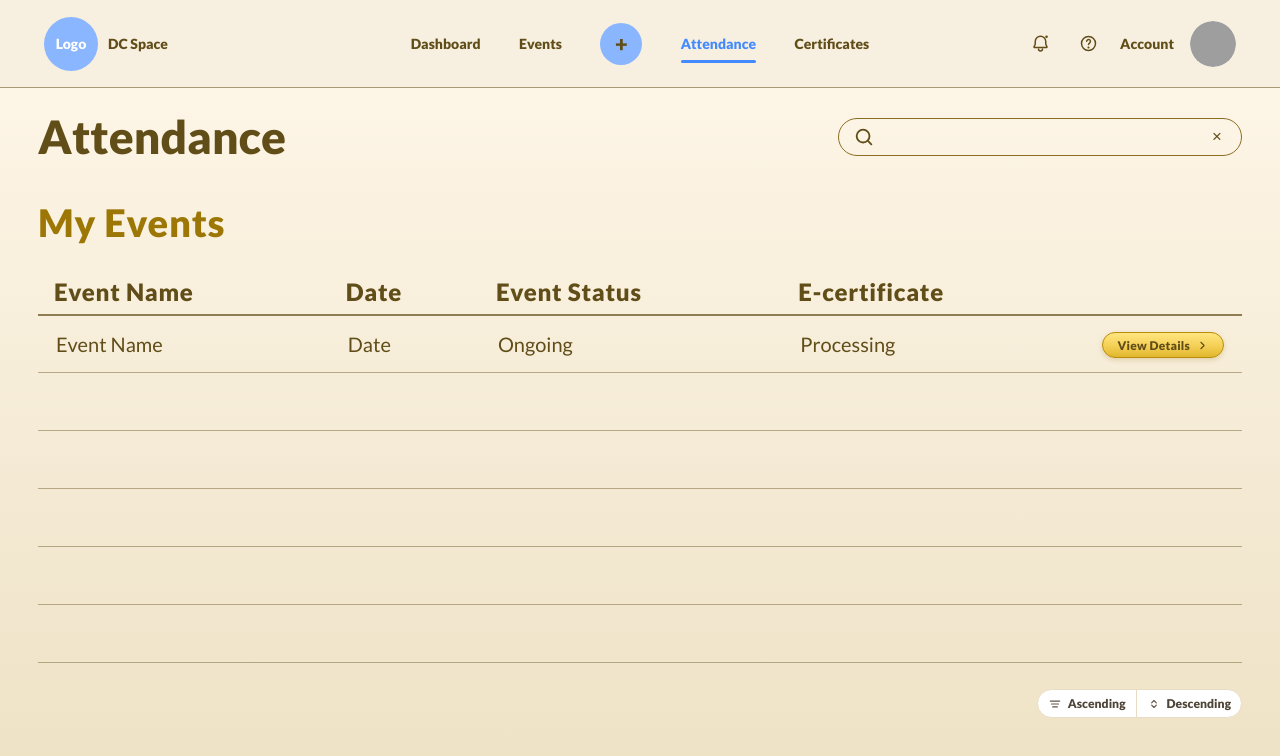
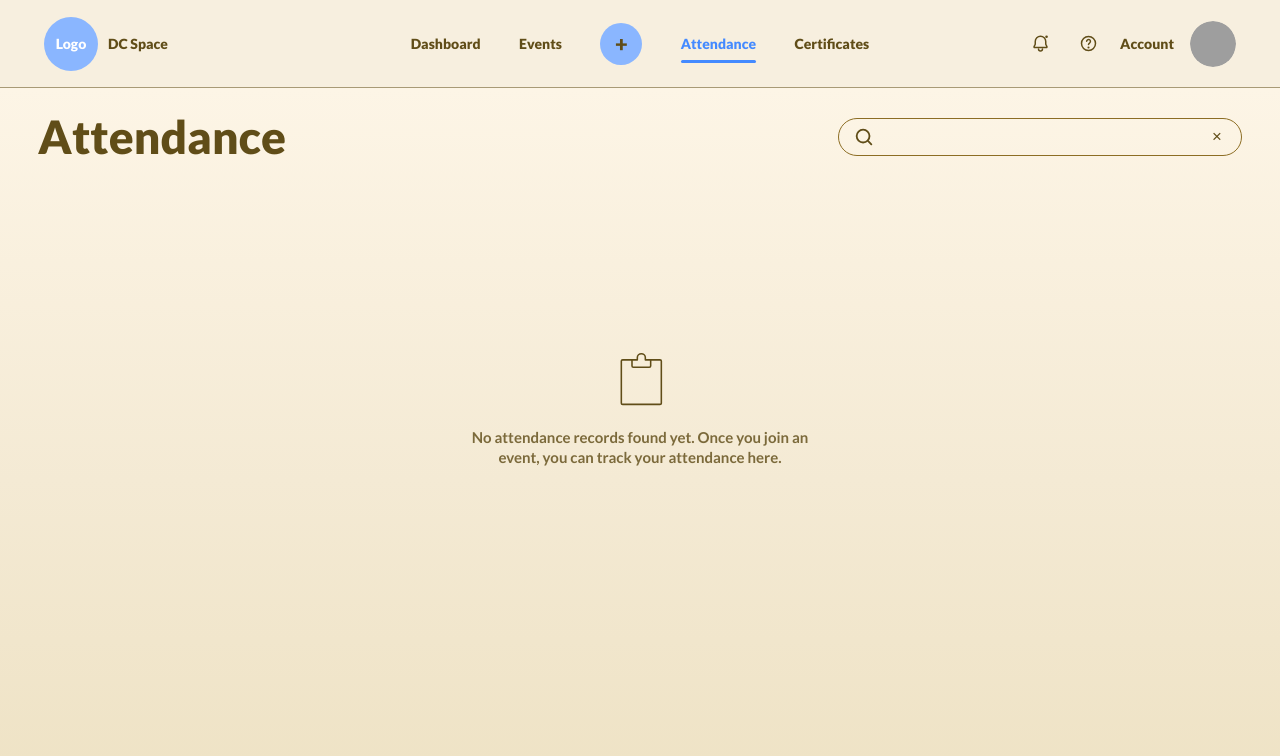
Before and after one commit to misxabien/DCSPACE_NEXT_WEB, a Next.js app: page /attendance in a window 1280 px wide. Shown: the top 756 px of the page. Built offline with nearby package versions, Linux system fonts and the light colour scheme; grey boxes are pictures that could not be loaded.

Commit message:
Added an empty state for the attendance page

```diff
--- a/components/AttendancePageContent.tsx
+++ b/components/AttendancePageContent.tsx
@@ -1,17 +1,13 @@
 "use client";
 
-import Link from "next/link";
-import { EmptyState } from "@/components/EmptyState";
 import { SearchWithClear } from "@/components/SearchWithClear";
 
-const attendanceEvents = [
-  {
-    name: "Event Name",
-    date: "Date",
-    status: "Ongoing",
-    certificate: "Processing",
-  },
-];
+const attendanceEvents: {
+  name: string;
+  date: string;
+  status: string;
+  certificate: string;
+}[] = [];
 
 export function AttendancePageContent() {
   return (
@@ -24,12 +20,12 @@ export function AttendancePageContent() {
       </header>
 
       <div className="main__grid-wrap">
+        {attendanceEvents.length > 0 ? (
           <section className="attendance-shell" aria-label="My events attendance">
             <div className="attendance-top">
               <h2 className="attendance-subtitle">My Events</h2>
             </div>
 
-          {attendanceEvents.length > 0 ? (
             <div className="table-wrap" aria-label="Attendance list">
               <table className="attendance-table">
                 <thead>
@@ -49,7 +45,7 @@ export function AttendancePageContent() {
                       <td className="cell-muted">{event.status}</td>
                       <td className="cert">{event.certificate}</td>
                       <td className="col-open">
-                        <Link href="/attendance/details" className="open-btn open-btn--ghost">
+                        <a href="/attendance/details" className="open-btn open-btn--ghost">
                           View Details
                           <svg viewBox="0 0 24 24" fill="none" aria-hidden>
                             <path
@@ -60,50 +56,45 @@ export function AttendancePageContent() {
                               strokeLinejoin="round"
                             />
                           </svg>
-                        </Link>
+                        </a>
                       </td>
-                    </tr>
-                  ))}
-                  {Array.from({ length: 5 }).map((_, index) => (
-                    <tr className="attendance-empty-row" key={index}>
-                      <td colSpan={5} aria-hidden="true" />
                     </tr>
                   ))}
                 </tbody>
               </table>
             </div>
-          ) : (
-            <EmptyState message="No attendance records found yet. Once you join an event, you can track your attendance here." />
-          )}
 
             <div className="footer-controls" aria-label="Attendance filters">
               <div className="segmented" role="group" aria-label="Attendance controls">
                 <button type="button">
                   <svg viewBox="0 0 24 24" fill="none" aria-hidden>
-                  <path
-                    d="M4 7h16M6 12h12M8 17h8"
-                    stroke="currentColor"
-                    strokeWidth="2"
-                    strokeLinecap="round"
-                  />
+                    <path d="M4 7h16M6 12h12M8 17h8" stroke="currentColor" strokeWidth="2" strokeLinecap="round" />
                   </svg>
                   Ascending
                 </button>
                 <button type="button">
                   <svg viewBox="0 0 24 24" fill="none" aria-hidden>
-                  <path
-                    d="M8 10l4-4 4 4M16 14l-4 4-4-4"
-                    stroke="currentColor"
-                    strokeWidth="2"
-                    strokeLinecap="round"
-                    strokeLinejoin="round"
-                  />
+                    <path d="M8 10l4-4 4 4M16 14l-4 4-4-4" stroke="currentColor" strokeWidth="2" strokeLinecap="round" strokeLinejoin="round" />
                   </svg>
                   Descending
                 </button>
               </div>
             </div>
           </section>
+        ) : (
+          <section className="attendance-empty-state" aria-label="No attendance records">
+            <svg width="82" height="76" viewBox="0 0 82 76" fill="none" xmlns="http://www.w3.org/2000/svg" aria-hidden="true">
+              <path d="M30.7499 12.667H18.7916C17.8481 12.667 17.0833 13.3759 17.0833 14.2503V68.0837C17.0833 68.958 17.8481 69.667 18.7916 69.667H66.6249C67.5683 69.667 68.3333 68.958 68.3333 68.0837V14.2503C68.3333 13.3759 67.5683 12.667 66.6249 12.667H54.6666" stroke="#604D18" strokeWidth="2" />
+              <path d="M30.75 20.5833V12.6667H37.4989C37.5454 12.6667 37.5833 12.6316 37.5833 12.5883V9.5C37.5833 6.87667 39.8776 4.75 42.7083 4.75C45.539 4.75 47.8333 6.87667 47.8333 9.5V12.5883C47.8333 12.6316 47.8713 12.6667 47.9177 12.6667H54.6667V20.5833C54.6667 21.4578 53.9017 22.1667 52.9583 22.1667H32.4583C31.5148 22.1667 30.75 21.4578 30.75 20.5833Z" stroke="#604D18" strokeWidth="2" />
+            </svg>
+
+            <p>
+              No attendance records found yet. Once you join an
+              <br />
+              event, you can track your attendance here.
+            </p>
+          </section>
+        )}
       </div>
     </>
   );
--- a/styles/pages/attendance.css
+++ b/styles/pages/attendance.css
@@ -41,8 +41,8 @@
 }
 
 .main::-webkit-scrollbar-thumb {
-        background: #3d3530;
-        border-radius: 3px;
+  background: #3d3530;
+  border-radius: 3px;
 }
 
 .main__header {
@@ -106,6 +106,30 @@
 .main__grid-wrap {
   padding: 22px 38px 56px;
   flex: 1;
+}
+
+.attendance-empty-state {
+  min-height: 420px;
+  display: flex;
+  flex-direction: column;
+  align-items: center;
+  justify-content: center;
+  gap: 18px;
+  text-align: center;
+  color: #604d18;
+}
+
+.attendance-empty-state svg {
+  width: 64px;
+  height: auto;
+}
+
+.attendance-empty-state p {
+  margin: 0;
+  color: rgba(96, 77, 24, 0.82);
+  font-size: 15px;
+  font-weight: 600;
+  line-height: 1.35;
 }
 
 .attendance-shell {
```
Lines whose indentation alone changed are shown as unchanged.
